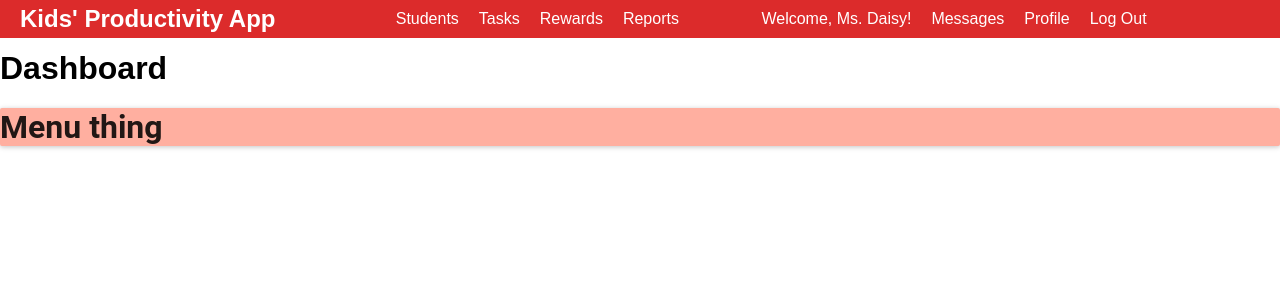
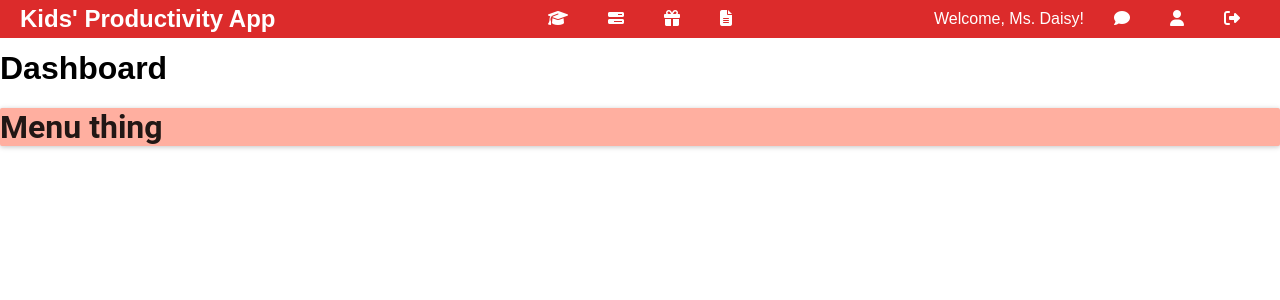
Before and after one commit to svbarker/project_bluejay, a React (Create React App) app in the folder client/: page / in a window 1280 px wide. Shown: the top 300 px of the page. Built offline with nearby package versions, Linux system fonts and the light colour scheme.

Commit message:
added font-awesome icons to nav

```diff
--- a/client/public/index.html
+++ b/client/public/index.html
@@ -10,6 +10,7 @@
     -->
     <link rel="manifest" href="%PUBLIC_URL%/manifest.json">
     <link rel="shortcut icon" href="%PUBLIC_URL%/favicon.ico">
+    <script src="https://use.fontawesome.com/e567c4ac8b.js"></script>
     <!--
       Notice the use of %PUBLIC_URL% in the tags above.
       It will be replaced with the URL of the `public` folder during the build.
--- a/client/src/components/Navbar.js
+++ b/client/src/components/Navbar.js
@@ -4,31 +4,49 @@ import { NavLink } from "react-router-dom";
 const Navbar = ({ displayName, history }) => {
 	return (
 		<div className="navbar">
-			<div>
-				<h1>Kids' Productivity App</h1>
+			<div className="navbar-left">
+				<NavLink to="/">
+					<h1>Kids' Productivity App</h1>
+				</NavLink>
 			</div>
-			<div>
+			<div className="navbar-mid">
 				<ul>
 					<NavLink to="/students">
-						<li>Students</li>
+						<li>
+							<i class="fa fa-graduation-cap" aria-hidden="true" />
+						</li>
 					</NavLink>
 					<NavLink to="/tasks">
-						<li>Tasks</li>
+						<li>
+							<i class="fa fa-tasks" aria-hidden="true" />
+						</li>
 					</NavLink>
 					<NavLink to="/rewards">
-						<li>Rewards</li>
+						<li>
+							<i class="fa fa-gift" aria-hidden="true" />
+						</li>
 					</NavLink>
 					<NavLink to="/reports">
-						<li>Reports</li>
+						<li>
+							<i class="fa fa-file-text" aria-hidden="true" />
+						</li>
 					</NavLink>
 				</ul>
 			</div>
-			<div>
+			<div className="navbar-right">
 				<ul>
 					<li>Welcome, {displayName}!</li>
-					<li>Messages</li>
-					<li>Profile</li>
-					<li>Log Out</li>
+					<li>
+						<i class="fa fa-comment" aria-hidden="true" />
+					</li>
+					<NavLink to="/profile">
+						<li>
+							<i class="fa fa-user" aria-hidden="true" />
+						</li>
+					</NavLink>
+					<li>
+						<i class="fa fa-sign-out" aria-hidden="true" />
+					</li>
 				</ul>
 			</div>
 		</div>
--- a/client/src/index.css
+++ b/client/src/index.css
@@ -3,6 +3,14 @@ body {
 	margin-top: 50px;
 	padding: 0;
 	font-family: sans-serif;
+}
+
+a {
+	text-decoration: none;
+}
+
+i {
+	padding: 0 10px;
 }
 
 .navbar {
@@ -11,17 +19,18 @@ body {
 	top: 0;
 	width: 100%;
 	background-color: #dc2b2b;
-	grid-template-columns: 1fr 1fr 1.5fr;
+	grid-template-columns: 1.5fr 1fr 1.5fr;
 	align-items: center;
-	padding: 0 20px;
-}
-
-.navbar {
+	padding: 0;
 	color: white;
 }
 
 .navbar a {
 	color: white;
+}
+
+.navbar a li:hover {
+	background-color: #ff6161;
 }
 
 .navbar h1 {
@@ -38,6 +47,20 @@ body {
 .navbar li {
 	display: inline-block;
 	padding: 10px;
+}
+
+.navbar-left {
+	justify-self: start;
+	padding-left: 20px;
+}
+
+.navbar-mid {
+	justify-self: center;
+}
+
+.navbar-right {
+	justify-self: end;
+	padding-right: 20px;
 }
 
 .active li {
```
Also changed, not shown: client/src/components/Dashboard.js (deleted, +0 -7 lines).
